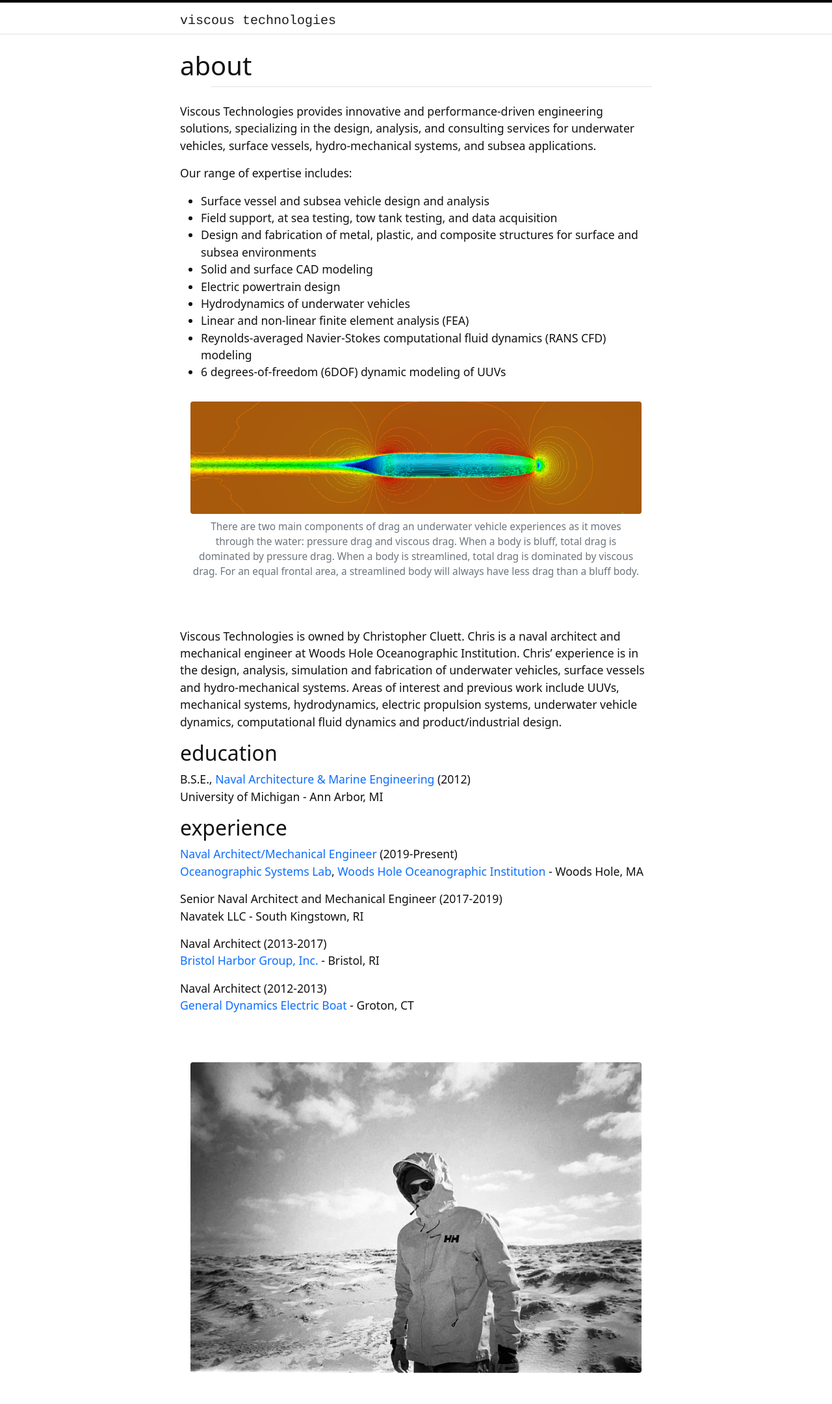
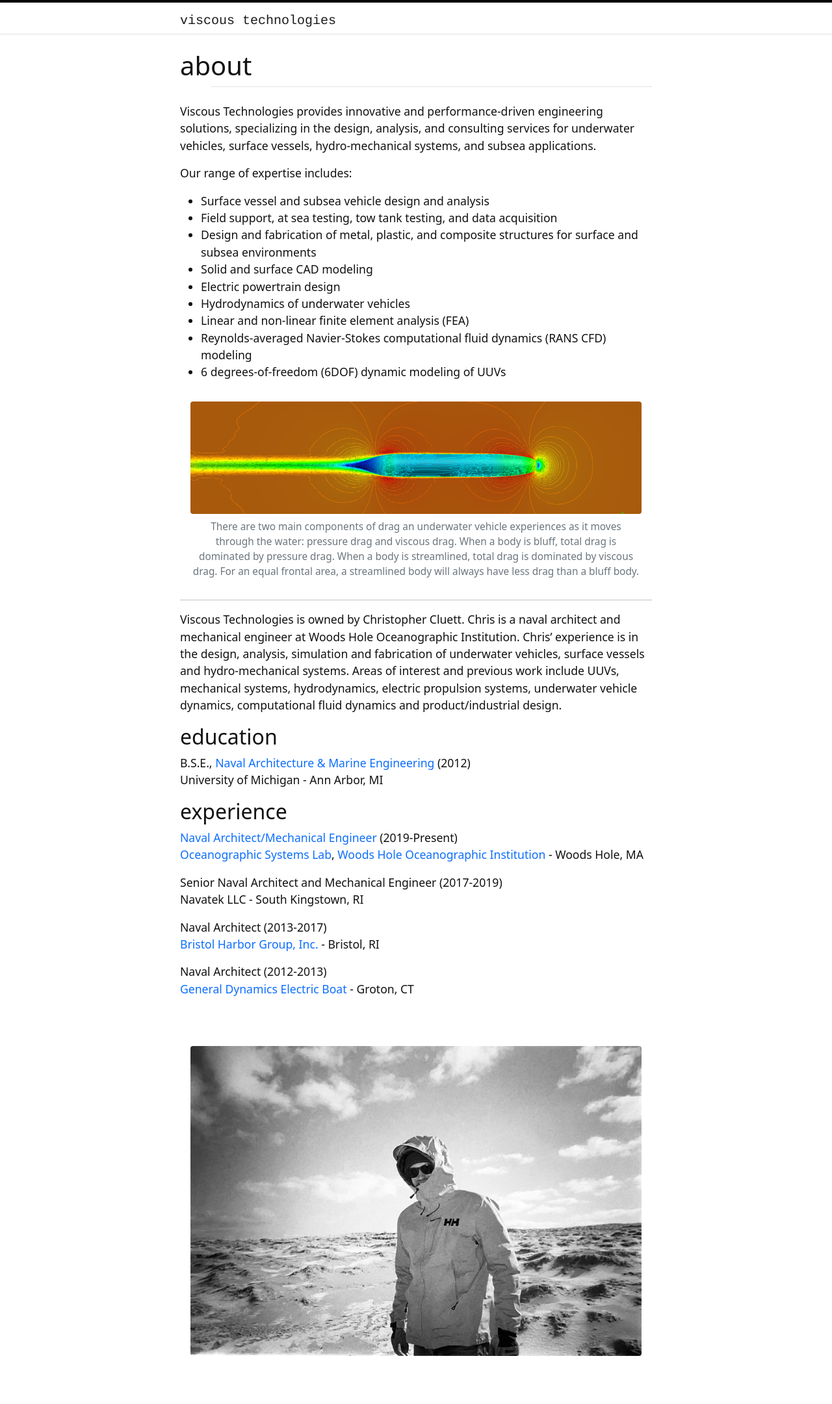
Before and after one commit to ccluett/viscous.tech, a Jekyll site: the page built from content/0-about.md, in a window 1280 px wide. Shown: the whole page at 65% size. Built offline with Jekyll 4.4.1, drawn with Linux system fonts in a browser that asks for light colours; after the commit the page ends 2135 px from its top, so only the background shows below that.

Commit message:
Update 0-about.md

```diff
--- a/content/0-about.md
+++ b/content/0-about.md
@@ -19,7 +19,7 @@ Our range of expertise includes:
 
 {% include figure.html img="Picture1.png" width="100%" caption="There are two main components of drag an underwater vehicle experiences as it moves through the water: pressure drag and viscous drag. When a body is bluff, total drag is dominated by pressure drag. When a body is streamlined, total drag is dominated by viscous drag. For an equal frontal area, a streamlined body will always have less drag than a bluff body." %}
 
-<br>
+---------
 
 Viscous Technologies is owned by Christopher Cluett. Chris is a naval architect and mechanical engineer at Woods Hole Oceanographic Institution. Chris' experience is in the design, analysis, simulation and fabrication of underwater vehicles, surface vessels and hydro-mechanical systems. Areas of interest and previous work include UUVs, mechanical systems, hydrodynamics, electric propulsion systems, underwater vehicle dynamics, computational fluid dynamics and product/industrial design.
 
```
